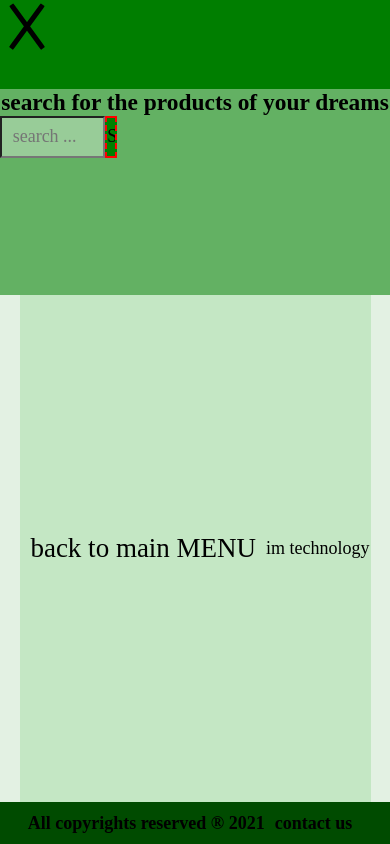
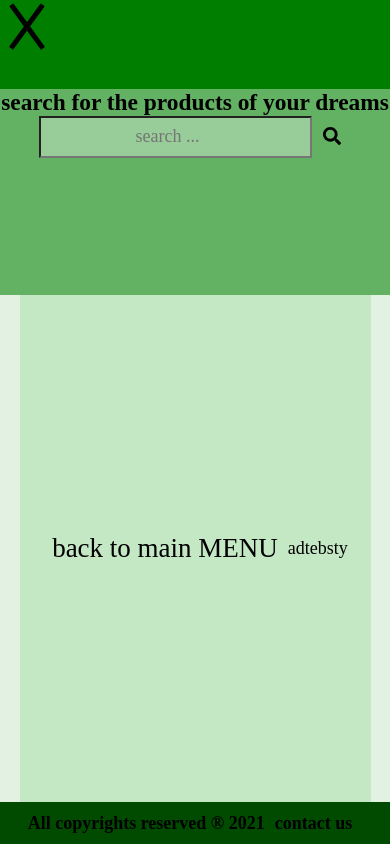
Before and after one commit to AngelosPa/online-shop, a React (Create React App) app: page /technology in a window 390 px wide. Built offline with nearby package versions, Linux system fonts and the light colour scheme.

Commit message:
slider  problem solved

```diff
--- a/package.json
+++ b/package.json
@@ -4,6 +4,7 @@
   "private": true,
   "homepage": "http://AngelosPa.github.io/online-shop",
   "dependencies": {
+    "@material-ui/core": "^4.12.0",
     "@testing-library/jest-dom": "^5.14.1",
     "@testing-library/react": "^11.2.7",
     "@testing-library/user-event": "^12.8.3",
--- a/src/components/HeroSection.js
+++ b/src/components/HeroSection.js
@@ -2,10 +2,11 @@
 import React, { useState, useContext } from "react";
 import Data from "../data.json";
 import { Link } from "react-router-dom";
+import { IconButton } from "@material-ui/core/";
 import ProductItem from "./innercomponents/Productitem";
 
 import { StoreContext } from "../context";
-
+import { FaSearch, FaChevronLeft } from "react-icons/fa";
 const HeroSection = () => {
   const [data, setData] = useState(Data);
   const [userInput, setUserInput] = useState("");
@@ -57,6 +58,7 @@ const HeroSection = () => {
       <h2>search for the products of your dreams </h2>
 
       <div className="searchbarteam">
+        {" "}
         <form onSubmit={handleSubmit} class="search-bar">
           <input
             type="search"
@@ -66,8 +68,15 @@ const HeroSection = () => {
             className="searchInput"
             placeholder="search ..."
           />
-          <input value="SEARCH" class="search-btn" type="submit" />
-        </form>
+
+          <IconButton>
+            {" "}
+            <button class="search-btn" type="submit">
+              {" "}
+              <FaSearch />
+            </button>
+          </IconButton>
+        </form>{" "}
       </div>
 
       <div className="space-for-results">
--- a/src/components/innercomponents/Technologie.js
+++ b/src/components/innercomponents/Technologie.js
@@ -6,7 +6,7 @@ function Technologie() {
       <Link className="item" to="/">
         <button>back to main MENU</button>
       </Link>
-      im technology
+      adtebsty
     </div>
   );
 }
--- a/src/scss/components/_searchbar.scss
+++ b/src/scss/components/_searchbar.scss
@@ -1,6 +1,4 @@
 .search-bar {
-  input {
-  }
 }
 .searchInput {
   width: 27vw;
@@ -9,18 +7,14 @@
 }
 .search-btn {
   width: 3vw;
-  border: 2px red dashed;
+  //border: 2px red dashed;
   background-color: green;
+  border-radius: 20%;
 }
 .searchInput:focus {
   outline: none;
 }
-.search-bar input,
-.search-btn,
-.search-btn:before,
-.search-btn:after {
-  transition: all 0.25s ease-out;
-}
+
 .search-bar input,
 .search-btn {
   height: 5vh;
--- a/src/scss/layouts/__layouts-dir.scss
+++ b/src/scss/layouts/__layouts-dir.scss
@@ -4,6 +4,11 @@
   margin: 0;
   padding: 0;
   font-size: 18px;
+}
+iframe {
+  width: 90vw;
+  height: 60vh;
+  background-color: #c4e7c4;
 }
 .item-page {
   @include flexthing;
@@ -55,6 +60,7 @@ body {
 
     .space-for-results {
       background-color: rgb(45, 100, 45);
+
       //  position: absolute;
       // border: 2px red dashed;
       // top: 30%;
@@ -117,8 +123,15 @@ body {
       width: 100vw;
 
       .searchbarteam {
-        display: block;
-        position: relative;
+        width: 100vw;
+      }
+      .searchInput {
+        width: 70vw;
+      }
+      .search-btn {
+        width: 10vw;
+
+        background-color: transparent;
       }
       h2 {
         text-align: center;
@@ -129,11 +142,9 @@ body {
       }
 
       .space-for-results {
-        position: absolute;
-        top: 30%;
         @include flexthing;
         flex-wrap: wrap;
-        width: 80%;
+        width: 100vw;
       }
     }
 
```
Also changed, not shown: 1 other file (tests, documents, lock files or other folders).
